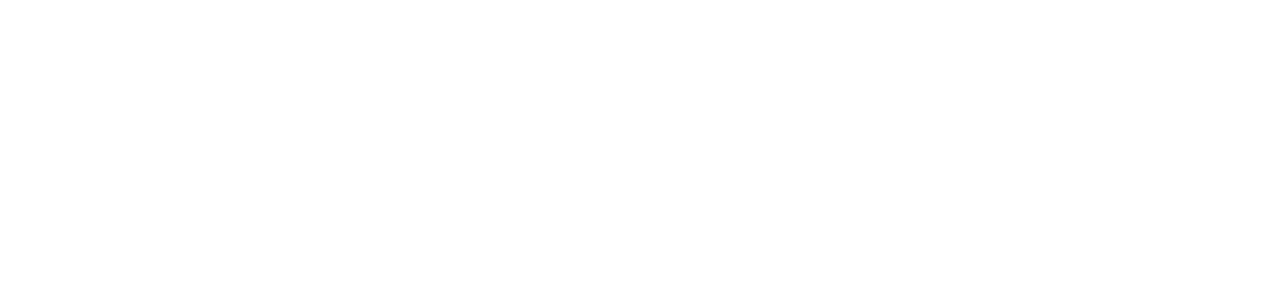
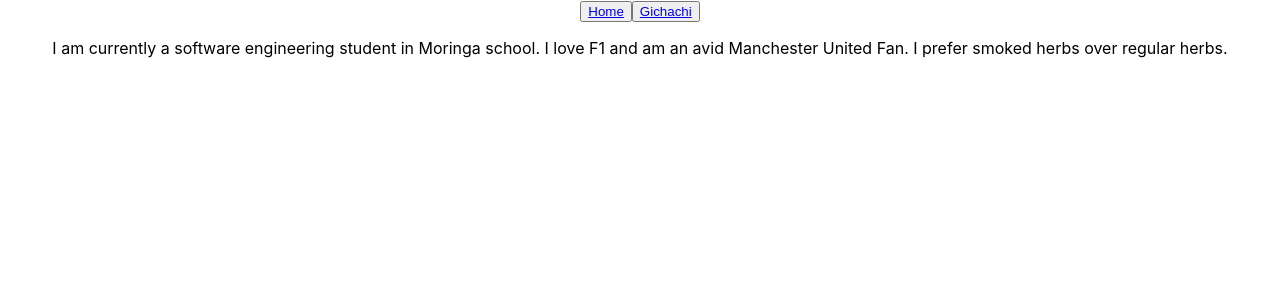
Before and after one commit to i-gichachi/react-dom-collab, a React (Create React App) app: page /gichachi in a window 1280 px wide. Shown: the top 300 px of the page. Built offline with nearby package versions, Linux system fonts and the light colour scheme.

Commit message:
Gichachi component

```diff
--- a/src/App.js
+++ b/src/App.js
@@ -1,10 +1,20 @@
-import logo from './logo.svg';
+//import logo from './logo.svg';
 import './App.css';
+import { Routes, Route, Link } from 'react-router-dom';
+import Gichachi from './gichachi';
+import Home from './home';
 
 function App() {
   return (
     <div className="App">
-
+     <nav>
+      <button><Link to ="/home">Home</Link></button>
+      <button><Link to ="/gichachi">Gichachi</Link></button>
+     </nav>
+     <Routes>
+     <Route path = "/home" element = {<Home/>} />
+     <Route path = "/gichachi" element = {<Gichachi/>} />
+     </Routes>
     </div>
   );
 }
--- /dev/null
+++ b/src/gichachi.js
@@ -0,0 +1,7 @@
+function Gichachi() {
+    return <div>
+        <p>I am currently a software engineering student in Moringa school. I love F1 and am an avid Manchester United Fan. I prefer smoked herbs over regular herbs.</p>
+    </div>
+}
+
+export default Gichachi
--- /dev/null
+++ b/src/home.js
@@ -0,0 +1,7 @@
+function Home () {
+    return <div>
+        <p>Use the buttons in the navbar to know more about our group members</p>
+    </div>
+}
+
+export default Home
```
